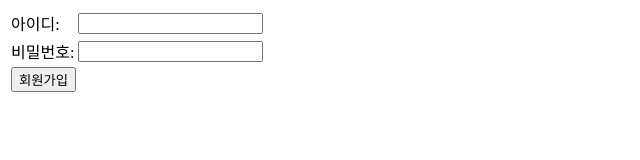
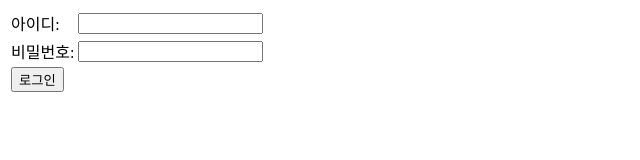
Before and after one commit to clouari/Formtag, a plain HTML site: page login/login.html in a window 1280 px wide. Shown: the full height of the page, 0-640 px from the left. Drawn offline with Linux system fonts and the light colour scheme.

Commit message:
submit버튼 value 이름 잘못 지정해서 변경함

```diff
--- a/login/login.html
+++ b/login/login.html
@@ -16,7 +16,7 @@
                 </tr>
                 <tr>
                     <td colspan="2">
-                        <input type="submit" value="회원가입">
+                        <input type="submit" value="로그인">
                     </td>
                 </tr>
                 </table>
```
